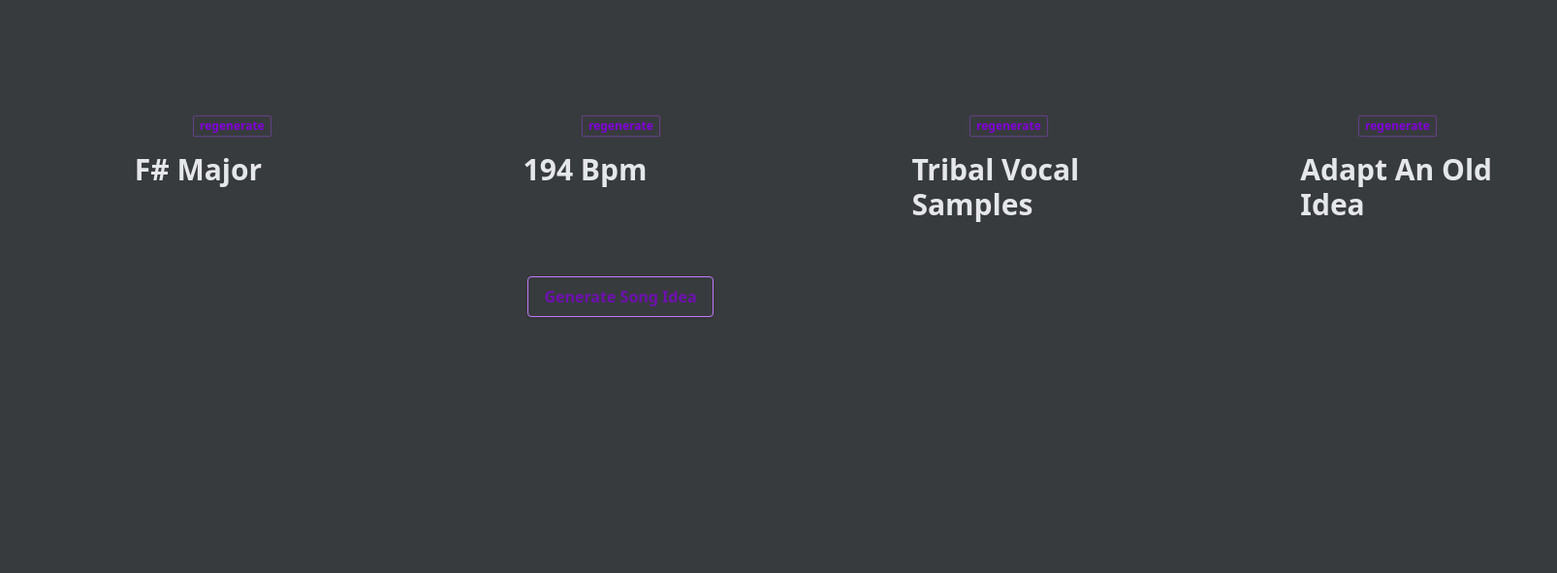
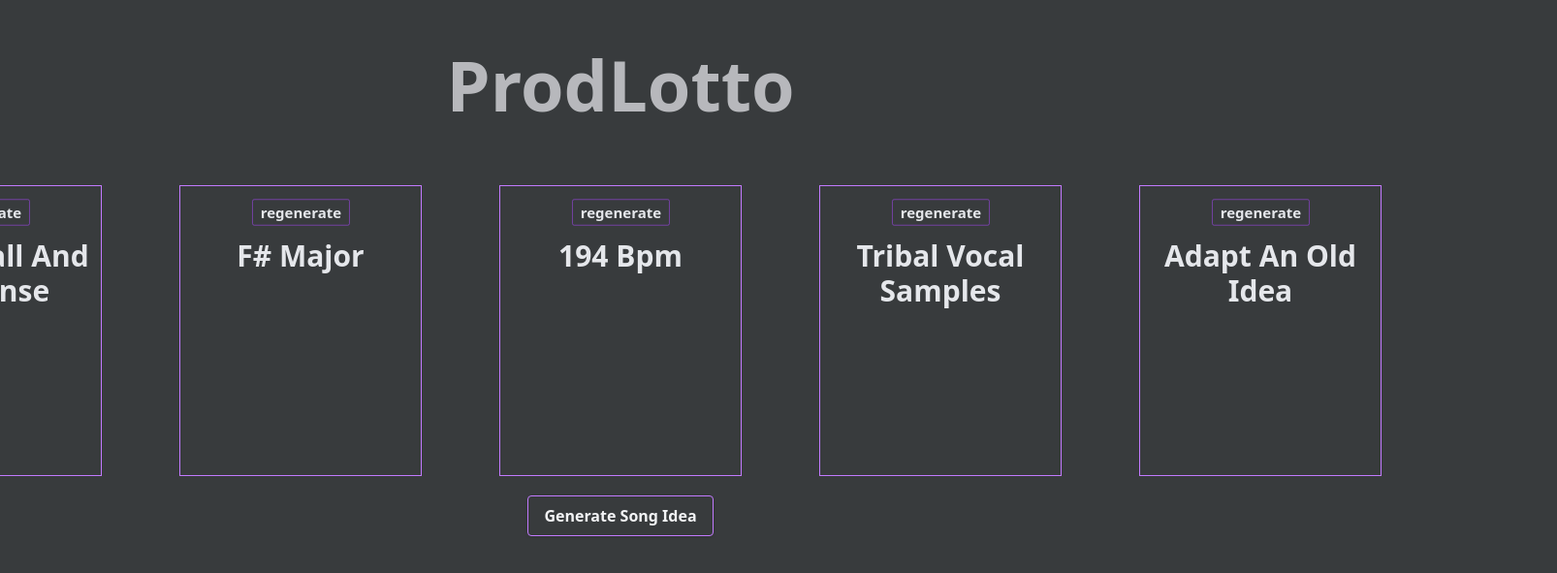
Before and after one commit to DeanEby/prodlotto, a React (Vite) app in the folder prodlotto/: page / in a window 1280 px wide. Shown: the part 161-752 px from the top of the page at 97% size, 1606 px wide, since content can reach past the window. Built offline with nearby package versions, Linux system fonts and the light colour scheme.

Commit message:
UI improvements

```diff
--- a/prodlotto/src/App.tsx
+++ b/prodlotto/src/App.tsx
@@ -4,6 +4,7 @@ import './App.css'
 import {songElements} from './songElements.tsx'
 
 function App() {
+
   let elements : string[] = [];
   function getRandomInt(max : number){
     return Math.floor(Math.random() * max)
@@ -30,35 +31,37 @@ function App() {
   useEffect(() => {
     updateElements();
   });
-  let buttonClass = "bg-transparent hover:bg-purple-500 text-purple-700 font-semibold hover:text-white py-2 px-4 border border-purple-500 hover:border-transparent rounded scale-40"
+  let buttonClass = "bg-transparent hover:bg-purple-500 text-grey-100 font-semibold hover:text-white py-2 px-4 border border-purple-500 hover:border-transparent rounded scale-50"
+  let elementClass = '.grid-cols-5 .grid-rows-5 border border-purple-400 basis-full w-[250px] h-[300px]'
   return (
-    <div className="justify-self-center items-center p-11 m-50">
-      <div className = "flex justify-between text-3xl p-5 font-bold text-gray-200 gap-50 capitalize .lg:box-border">
-        <div className='.grid-cols-5 .grid-rows-5'>
+    <div className="justify-self-center items-center p-11 m-30">
+      <h1 className='text-center text-7xl font-bold text-gray-200 p-12 animate-pulse'>ProdLotto</h1>
+      <div className = "flex justify-between text-3xl p-5 font-bold text-gray-200 gap-20 capitalize text-center">
+        <div className={elementClass}>
           <button className={buttonClass}
               onClick={() => updateElement(1)}>regenerate</button>
           <h1 id='element1'>testest</h1>
         </div>
 
-        <div className='.grid-cols-5 .grid-rows-5'>
+        <div className={elementClass}>
           <button className={buttonClass}
               onClick={() => updateElement(2)}>regenerate</button>
           <h1 id='element2'>testest</h1>
         </div>
 
-        <div className='.grid-cols-5 .grid-rows-5'>
+        <div className={elementClass}>
           <button className={buttonClass}
               onClick={() => updateElement(3)}>regenerate</button>
           <h1 id='element3'>testest</h1>
         </div>
 
-        <div className='.grid-cols-5 .grid-rows-5'>
+        <div className={elementClass}>
           <button className={buttonClass}
               onClick={() => updateElement(4)}>regenerate</button>
           <h1 id='element4'>testest</h1>
         </div>
 
-        <div className='.grid-cols-5 .grid-rows-5'>
+        <div className={elementClass}>
           <button className={buttonClass}
               onClick={() => updateElement(5)}>regenerate</button>
           <h1 id='element5'>testest</h1>
@@ -66,7 +69,7 @@ function App() {
 
       </div>
       <div className="justify-self-center">
-        <button className='bg-transparent hover:bg-gray-100 text-purple-800 font-semibold py-2 px-4 border border-purple-400 rounded shadow'
+        <button className='bg-transparent hover:bg-gray-100 text-gray-100 hover:text-purple-400 font-semibold py-2 px-4 border border-purple-400 rounded shadow'
             onClick={() => updateElements()}>Generate Song Idea</button>
       </div>
     </div>
```
